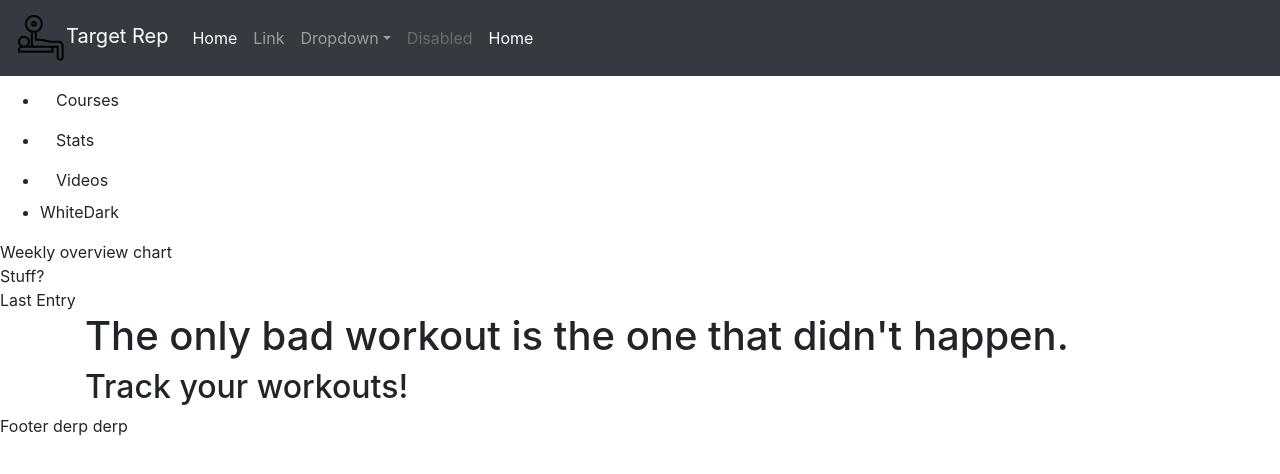
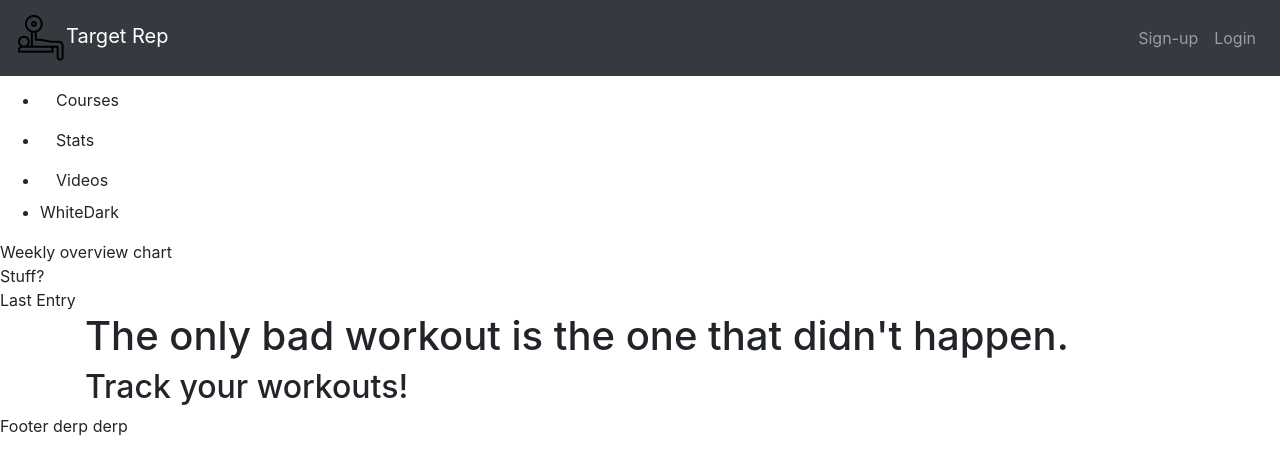
Before and after one commit to haveYouTriedTurningItOffAndOn/TargetRep, a React (Create React App) app in the folder client/: page / in a window 1280 px wide. Shown: the top 474 px of the page. Built offline with nearby package versions, Linux system fonts and the light colour scheme.

Commit message:
header initial set up done

```diff
--- a/client/src/components/Header/Header.js
+++ b/client/src/components/Header/Header.js
@@ -10,40 +10,17 @@ class Header extends Component {
                 <a className="navbar-brand" href="#">
                     <img src="/images/benchPressIcon.png" alt=""></img>
                     Target Rep
-                    </a>
-                <button className="navbar-toggler" type="button" data-toggle="collapse" data-target="#navbarSupportedContent" aria-controls="navbarSupportedContent" aria-expanded="false" aria-label="Toggle navigation">
-                    <span className="navbar-toggler-icon"></span>
-                </button>
+                </a>
+                <ul class="navbar-nav flex-row ml-md-auto d-none d-md-flex">
+                    <li class="nav-item">
+                        <a class="nav-link" href="#">Sign-up</a>
+                    </li>
+                    <li class="nav-item">
+                        <a class="nav-link" href="#">Login</a>
+                    </li>
 
-                <div className="collapse navbar-collapse" id="navbarSupportedContent">
-                    <ul className="navbar-nav mr-auto">
-                        <li className="nav-item active">
-                            <a className="nav-link" href="#">Home <span className="sr-only">(current)</span></a>
-                        </li>
-                        <li className="nav-item">
-                            <a className="nav-link" href="#">Link</a>
-                        </li>
-                        <li className="nav-item dropdown">
-                            <a className="nav-link dropdown-toggle" href="#" id="navbarDropdown" role="button" data-toggle="dropdown" aria-haspopup="true" aria-expanded="false">
-                                Dropdown
-                            </a>
-                            <div className="dropdown-menu" aria-labelledby="navbarDropdown">
-                                <a className="dropdown-item" href="#">Action</a>
-                                <a className="dropdown-item" href="#">Another action</a>
-                                <div className="dropdown-divider"></div>
-                                <a className="dropdown-item" href="#">Something else here</a>
-                            </div>
-                        </li>
-                        <li className="nav-item">
-                            <a className="nav-link disabled" href="#">Disabled</a>
-                        </li>
-                        <li className="nav-item active">
-                            <a className="nav-link" href="#">Home <span className="sr-only">(current)</span></a>
-                        </li>
+                </ul>
 
-                    </ul>
-
-                </div>
             </nav>
         );
     };
```
